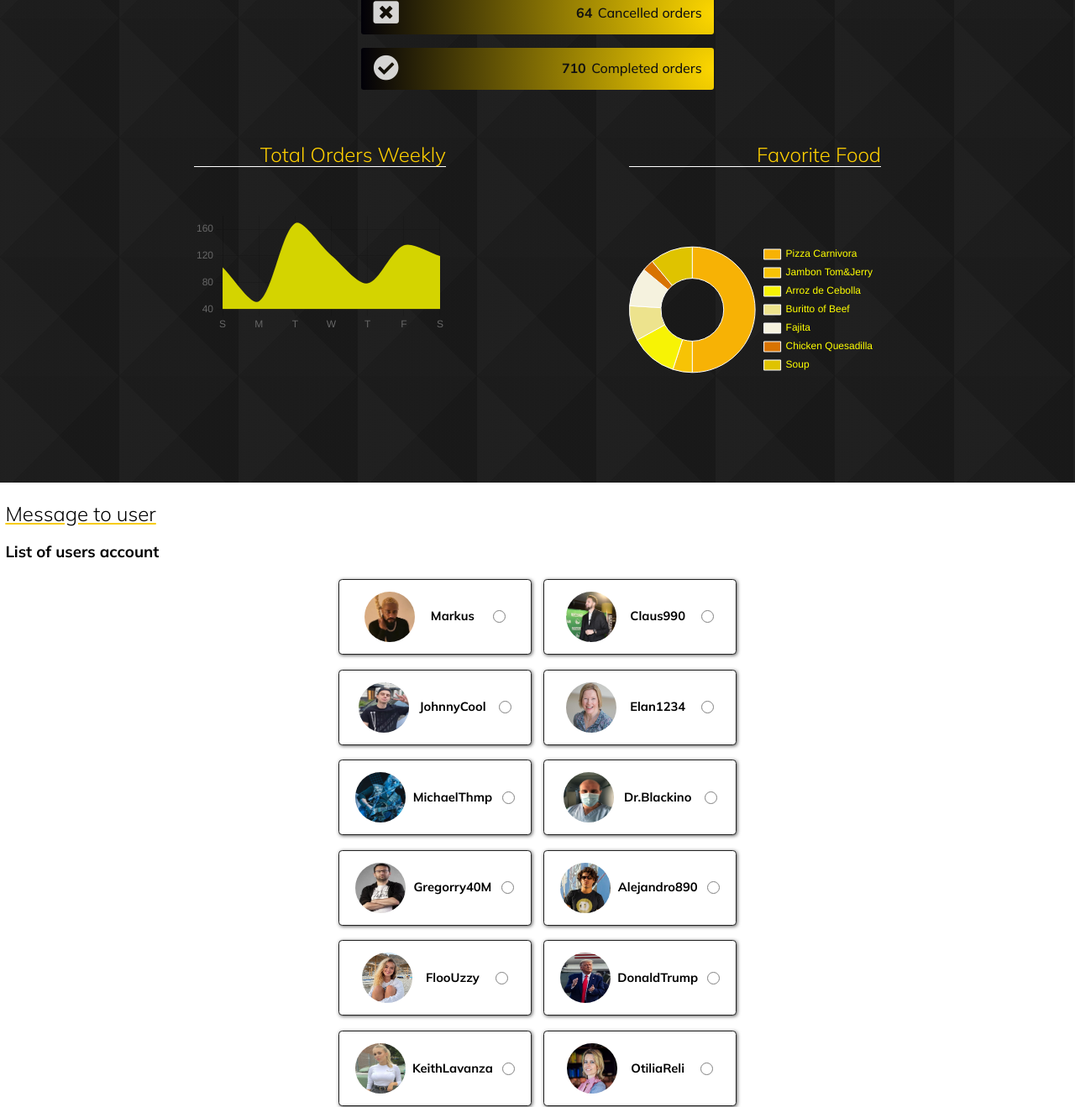
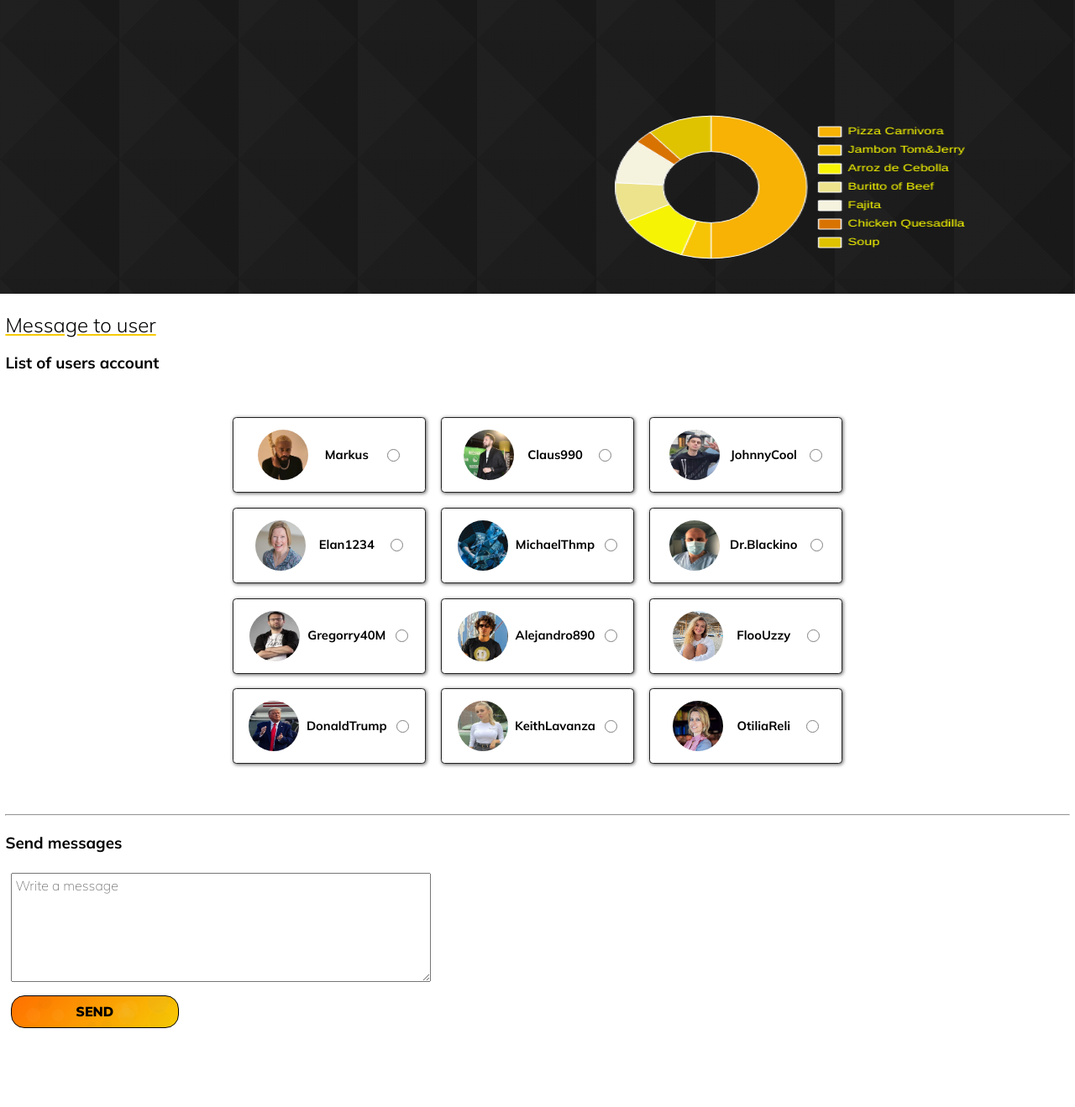
Before and after one commit to mordasanalexandruioan/restaurant-admin, a plain HTML site: page index.html in a window 1280 px wide. Shown: the part 1281-2600 px from the top of the page at 84% size. After the commit the page ends 2554 px from the top, so only its background shows below. Drawn offline with nearby package versions, Linux system fonts and the light colour scheme.

Commit message:
updated js and css

```diff
--- a/index.html
+++ b/index.html
@@ -85,13 +85,12 @@
             <section class="canvases">
 
                 <div class="weekly">
+
                     <h2>Total Orders Weekly</h2>
-
                     <canvas class="cn-orders">
 
                 </canvas>
                 </div>
-
 
                 <div class="fav-food">
                     <h2>Favorite Food</h2>
@@ -101,7 +100,6 @@
                 </canvas>
                 </div>
 
-
             </section>
 
         </section>
@@ -109,18 +107,20 @@
 
         <section class="message-to-user">
             <h2>Message to user</h2>
-
-
             <h3>List of users account</h3>
 
             <section class="users-box">
-
-
             </section>
 
             <hr>
 
-            <h3>Send messages</h3>
+            <div class="selections">
+                <h3>Send messages</h3>
+                <div class="selections-img">
+
+
+                </div>
+            </div>
 
             <section class="message">
                 <textarea placeholder="Write a message"></textarea>
--- a/javaScript/functions.js
+++ b/javaScript/functions.js
@@ -195,6 +195,17 @@ function createCardForMessages(element) {
     check.type = "checkbox";
     card.append(check);
 
+    let selectionsIMG = document.getElementsByClassName('selections-img')[0];
+
+    card.addEventListener('click', (e) => {
+        if (check.checked == true) {
+            selectionsIMG.append(createImgFromSelecting(element.avatar))
+        } else {
+            element.style.display = "none";
+        }
+    })
+
+
     return card;
 }
 
@@ -203,6 +214,14 @@ function displayCardsForMessages() {
     for (let i = 0; i < data.length; i++) {
         usersBox.append(createCardForMessages(data[i]));
     }
+}
+
+function createImgFromSelecting(obj) {
+
+    let img = document.createElement('img');
+    img.src = obj;
+
+    return img;
 }
 
 //creating buttons - recent visits
@@ -289,7 +308,7 @@ let eventButtonsCounterTablet = e => {
                 removeObj(section.children[1]);
                 displayCards(data, 2, 4);
 
-            } else if (obj.textContent = "2") {
+            } else if (obj.textContent = "3") {
                 removeObj(section.children[1]);
                 displayCards(data, 3, 4);
             }
@@ -320,6 +339,7 @@ let eventButtonsCounterDesktop = e => {
 
 }
 
+
 //events - window
 
 let eventWindowResize = e => {
--- a/javaScript/main.js
+++ b/javaScript/main.js
@@ -3,6 +3,8 @@ menu.addEventListener('click', eventMenu);
 
 let cardsBox = document.getElementsByClassName('cards-box')[0];
 defaultView();
+
+
 
 displayCardsForMessages();
 
--- a/scss/components/_canvases.scss
+++ b/scss/components/_canvases.scss
@@ -3,6 +3,14 @@
     @include mq('med') {
         @include flexy($dir: row, $just: space-evenly);
     }
+    @include mq('lg') {
+        @include flexy($dir: column);
+        position: absolute;
+        right: 1%;
+        top: 60px;
+        width: 50%;
+        max-width: 700px;
+    }
     & .weekly canvas {
         margin-top: 3em;
     }
--- a/scss/components/_cards-box.scss
+++ b/scss/components/_cards-box.scss
@@ -3,4 +3,7 @@
     max-width: 466px;
     margin: 0 auto;
     padding: 1em 0;
+    @include mq('lg') {
+        max-width: 700px;
+    }
 }
--- a/scss/components/_message-to-user.scss
+++ b/scss/components/_message-to-user.scss
@@ -4,6 +4,9 @@
     }
     & h3 {
         font-weight: 700;
-        margin-bottom: 0;
+        margin: 0;
+    }
+    & hr {
+        margin-bottom: 1.4em;
     }
 }
--- a/scss/components/_message.scss
+++ b/scss/components/_message.scss
@@ -1,4 +1,5 @@
 .message {
+    @include flexy($dir: column);
     & textarea {
         width: 100%;
         max-width: 500px;
--- a/scss/components/_prod-card.scss
+++ b/scss/components/_prod-card.scss
@@ -6,6 +6,10 @@
     min-height: 50px;
     max-width: 420px;
     @include flexy($dir: row, $align: center);
+    @include mq('lg') {
+        width: 100%;
+        max-width: none;
+    }
     position: relative;
     margin: 0 auto 1em;
     & i {
--- a/scss/components/_productively.scss
+++ b/scss/components/_productively.scss
@@ -2,6 +2,10 @@
     background-image: linear-gradient(45deg, rgba(187, 187, 187, 0.04) 0%, rgba(187, 187, 187, 0.04) 50%, rgba(86, 86, 86, 0.04) 50%, rgba(86, 86, 86, 0.04) 100%), linear-gradient(135deg, rgba(166, 166, 166, 0.04) 0%, rgba(166, 166, 166, 0.04) 50%, rgba(92, 92, 92, 0.04) 50%, rgba(92, 92, 92, 0.04) 100%), linear-gradient(90deg, rgb(20, 20, 20), rgb(20, 20, 20));
     background-size: 142px 142px;
     padding: 1.5em .4em;
+    position: relative;
+    @include mq('lg') {
+        height: 870px;
+    }
     & h2 {
         color: rgb(255, 208, 0);
         text-align: right;
@@ -15,5 +19,14 @@
         @include mq('med') {
             max-width: 320px;
         }
+        @include mq('lg') {
+            min-width: 430px;
+        }
+    }
+    & aside {
+        @include mq('lg') {
+            width: 48%;
+            padding-left: .7em;
+        }
     }
 }
--- a/scss/components/_users-box.scss
+++ b/scss/components/_users-box.scss
@@ -1,4 +1,8 @@
 .users-box {
     @extend .cards-box;
     max-width: 500px;
+    @include mq('lg') {
+        max-width: 760px;
+        margin: 2em auto;
+    }
 }
--- a/scss/style.scss
+++ b/scss/style.scss
@@ -15,4 +15,6 @@
 'components/card-select',
 'components/users-box',
 'components/message-to-user',
-'components/message';
+'components/message',
+'components/selections',
+'components/selections-img';
```
Also changed, not shown: css/style.css, 1 other file.
